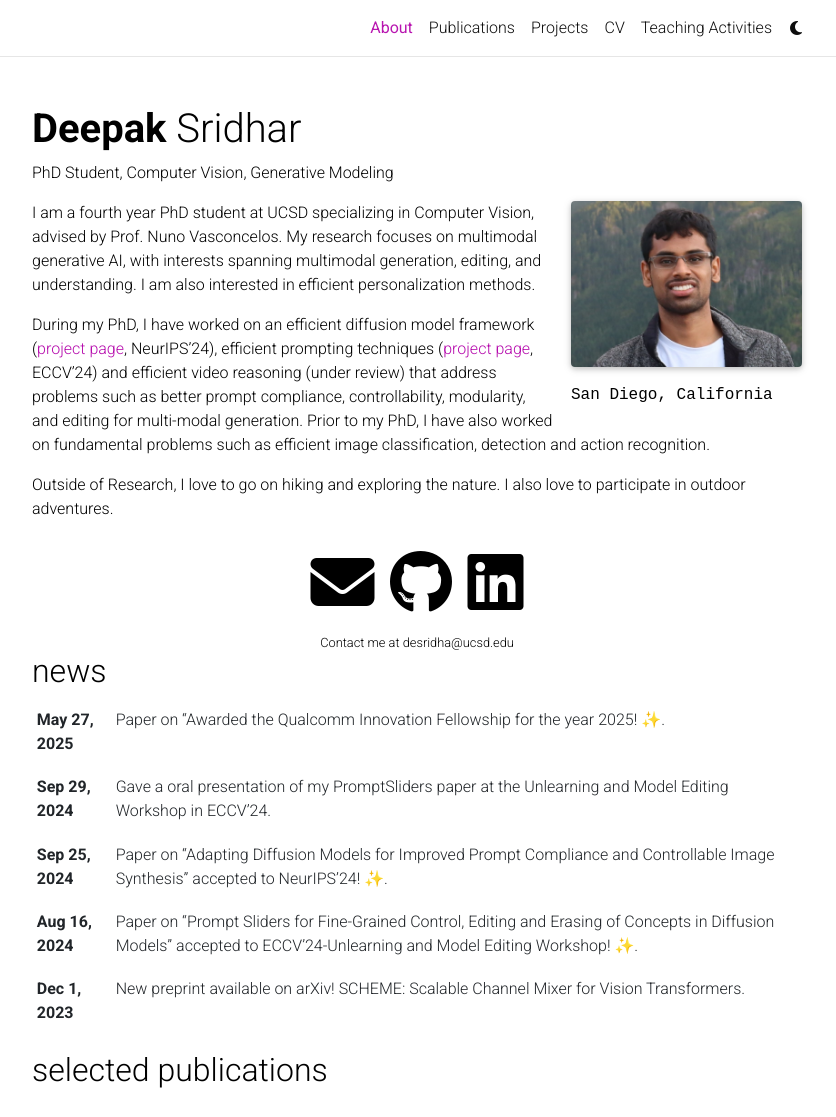
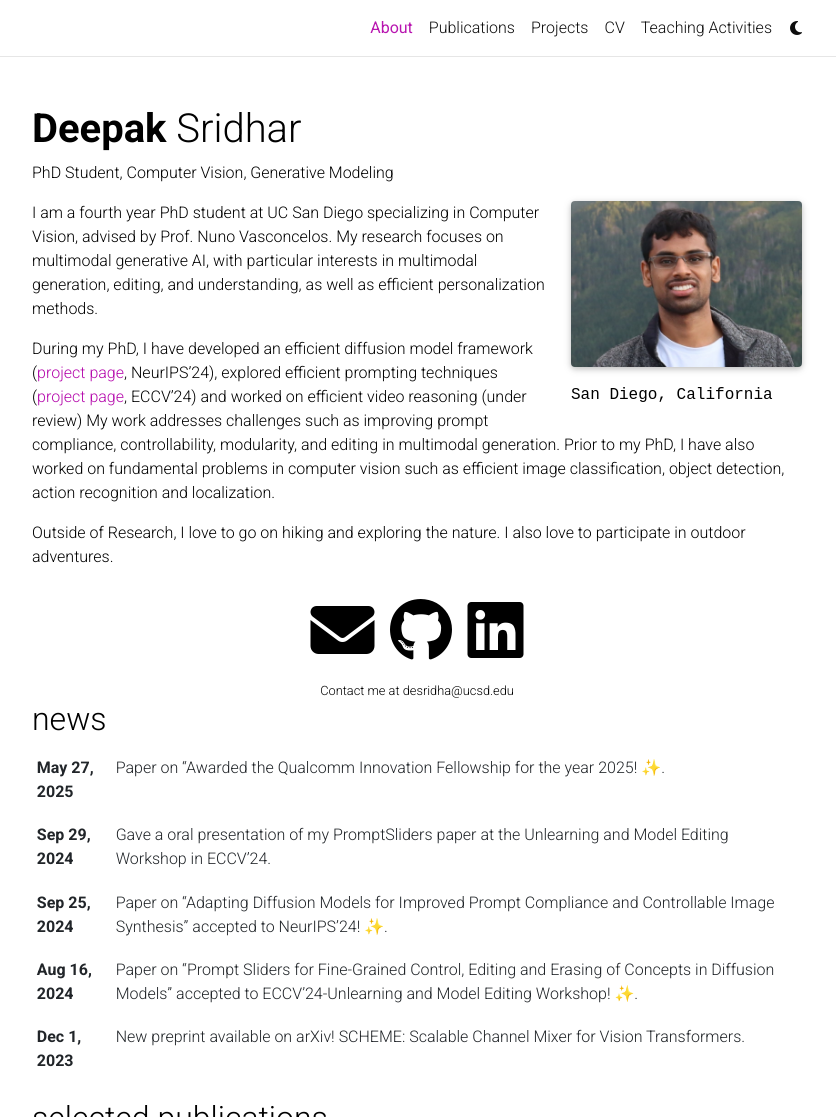
Before and after one commit to DeepakSridhar/deepaksridhar.github.io, a Jekyll site: the page built from _pages/about.md, in a window 1280 px wide and 1339 px high, cut to the strip 0-1117 px from the top of the window. Shown: the whole strip, without its empty margins (223-1059 px from the left). Built offline with Jekyll 4.4.1, drawn with Linux system fonts in a browser that asks for light colours; full-size pictures stand in for the smaller copies a plugin makes; emoji names are drawn with the system emoji font; comment, search, counter and statistics services are not loaded; a style sheet for code colours, icons or effects is not loaded.

Commit message:
Update about me text

```diff
--- a/_pages/about.md
+++ b/_pages/about.md
@@ -17,11 +17,9 @@
 social: true  # includes social icons at the bottom of the page
 ---
 
-I am a fourth year PhD student at UCSD specializing in Computer Vision, advised by Prof. Nuno Vasconcelos. My research focuses on multimodal generative AI, with interests spanning multimodal generation, editing, and understanding. I am also interested in efficient personalization methods.
+I am a fourth year PhD student at UC San Diego specializing in Computer Vision, advised by Prof. Nuno Vasconcelos. My research focuses on multimodal generative AI, with particular interests in multimodal generation, editing, and understanding, as well as efficient personalization methods.
 
-During my PhD, I have worked on an efficient diffusion model framework ([project page](https://deepaksridhar.github.io/factorgraphdiffusion.github.io/), NeurIPS’24), efficient prompting techniques ([project page](https://deepaksridhar.github.io/promptsliders.github.io/), ECCV’24) and efficient video reasoning (under review) that address problems such as better prompt compliance, controllability, modularity, and editing for multi-modal
-generation. Prior to my PhD, I have also worked on fundamental problems such as efficient image classification, detection and action
-recognition.
+During my PhD, I have developed an efficient diffusion model framework ([project page](https://deepaksridhar.github.io/factorgraphdiffusion.github.io/), NeurIPS’24), explored efficient prompting techniques ([project page](https://deepaksridhar.github.io/promptsliders.github.io/), ECCV’24) and worked on efficient video reasoning (under review) My work addresses challenges such as improving prompt compliance, controllability, modularity, and editing in multimodal generation. Prior to my PhD, I have also worked on fundamental problems in computer vision such as efficient image classification, object detection, action recognition and localization.
 <!-- My recent work is an efficient diffusion model framework ([link](https://deepaksridhar.github.io/factorgraphdiffusion.github.io/)) that offers high prompt compliance, controllability, modularity, editing and applicability to multimodal content generation (video, audio and 3D), understanding and editing. Previously, I have worked on some fundamental vision problems such as efficient classification and detection in images and videos. -->
 
 Outside of Research, I love to go on hiking and exploring the nature. I also love to participate in outdoor adventures.
```
